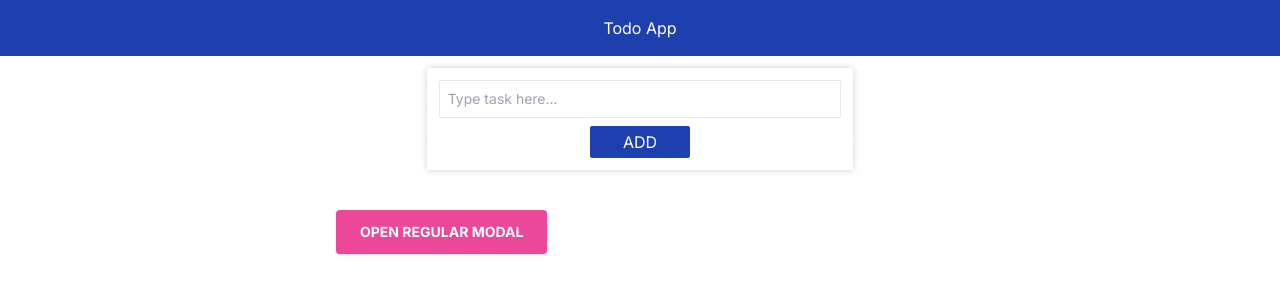
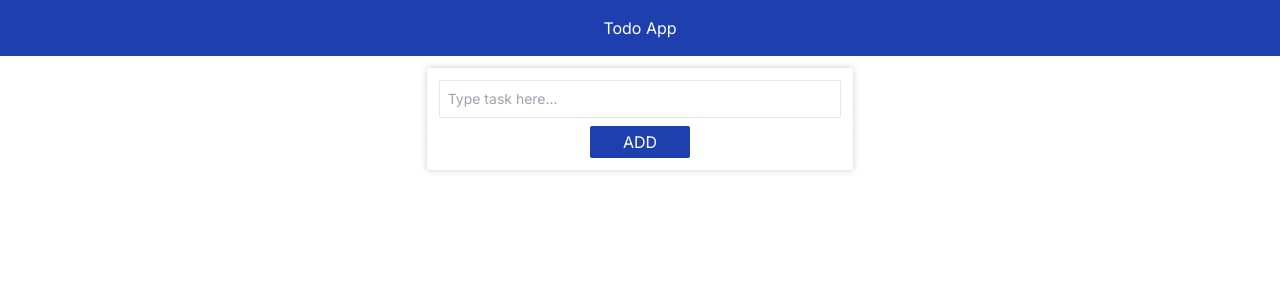
Before and after one commit to NashibJr/next-todo-app, a Next.js app: page / in a window 1280 px wide. Shown: the top 300 px of the page. Built offline with nearby package versions, Linux system fonts and the light colour scheme.

Commit message:
Customised the modal

```diff
--- a/app/page.js
+++ b/app/page.js
@@ -1,17 +1,23 @@
 "use client";
 
 import Header from "@/components/Header";
+import Modal from "@/components/Modal";
 import Todos from "@/components/Todos";
 import Form from "@/components/form";
+import React from "react";
 import { useSelector } from "react-redux";
 
 const Home = () => {
   const todos = useSelector((state) => state.todos);
+  const [modal, setModal] = React.useState(false);
+  const showModal = () => setModal(true);
+  const hideModel = () => setModal(false);
   return (
     <div>
       <Header />
       <Form />
-      <Todos todos={todos} />
+      <Todos todos={todos} showModal={showModal} />
+      <Modal modal={modal} hideModel={hideModel} />
     </div>
   );
 };
--- a/components/Modal.js
+++ b/components/Modal.js
@@ -1,27 +1,14 @@
-import React from "react";
-
-export default function Modal() {
-  const [showModal, setShowModal] = React.useState(false);
+const Modal = ({ modal, hideModel }) => {
   return (
     <>
-      <button
-        className="bg-pink-500 text-white active:bg-pink-600 font-bold uppercase text-sm px-6 py-3 rounded shadow hover:shadow-lg outline-none focus:outline-none mr-1 mb-1 ease-linear transition-all duration-150"
-        type="button"
-        onClick={() => setShowModal(true)}
-      >
-        Open regular modal
-      </button>
-      {showModal ? (
+      {modal ? (
         <>
           <div className="justify-center items-center flex overflow-x-hidden overflow-y-auto fixed inset-0 z-50 outline-none focus:outline-none mx-auto my-auto w-full">
             <div className="relative my-6 mx-auto max-w-3xl sm:w-2/4 xl:w-2/5 w-auto">
-              {/*content*/}
               <div className="border-0 rounded-lg shadow-lg relative flex flex-col w-full bg-white outline-none focus:outline-none">
-                {/*header*/}
                 <div className="flex items-start justify-between p-3 border-b border-solid border-slate-200 rounded-t">
                   <h3 className="text-2xl font-semibold">Edit task</h3>
                 </div>
-                {/*body*/}
                 <div className="relative p-3 flex-auto">
                   <input
                     type="text"
@@ -29,19 +16,18 @@ export default function Modal() {
                     className="border border-b-slate-200 rounded-sm p-2 outline-none text-sm w-full"
                   />
                 </div>
-                {/*footer*/}
                 <div className="flex items-center justify-end p-3 border-t border-solid border-slate-200 rounded-b">
                   <button
                     className="text-red-500 background-transparent font-bold uppercase px-2 py-2 text-sm outline-none focus:outline-none mr-1 mb-1 ease-linear transition-all duration-150"
                     type="button"
-                    onClick={() => setShowModal(false)}
+                    onClick={hideModel}
                   >
                     Close
                   </button>
                   <button
                     className="bg-emerald-500 text-white active:bg-emerald-600 font-bold uppercase text-sm px-2 py-2 rounded shadow hover:shadow-lg outline-none focus:outline-none mr-1 mb-1 ease-linear transition-all duration-150"
                     type="button"
-                    onClick={() => setShowModal(false)}
+                    onClick={hideModel}
                   >
                     Save Changes
                   </button>
@@ -54,4 +40,6 @@ export default function Modal() {
       ) : null}
     </>
   );
-}
+};
+
+export default Modal;
--- a/components/Todo.js
+++ b/components/Todo.js
@@ -1,12 +1,10 @@
-"use client";
-
 import React from "react";
 import { MdDelete } from "react-icons/md";
 import { AiTwotoneEdit } from "react-icons/ai";
 import { useDispatch } from "react-redux";
 import { deleteTodo } from "@/redux/todos/todoSlice";
 
-const Todo = ({ todo: { todo, status, id } }) => {
+const Todo = ({ todo: { todo, status, id }, showModal }) => {
   const [isCompleted, setIsCompleted] = React.useState(false);
   const [isChecked, setIsChecked] = React.useState(false);
   const dispatch = useDispatch();
@@ -34,7 +32,10 @@ const Todo = ({ todo: { todo, status, id } }) => {
         <p className="text-sm ml-4 font-semibold">{todo}</p>
       </div>
       <div className="flex">
-        <span className="w-8 cursor-pointer flex justify-center items-center mr-1">
+        <span
+          className="w-8 cursor-pointer flex justify-center items-center mr-1"
+          onClick={showModal}
+        >
           <AiTwotoneEdit />
         </span>
         <span
--- a/components/Todos.js
+++ b/components/Todos.js
@@ -1,13 +1,12 @@
-import Modal from "./Modal";
 import Todo from "./Todo";
 
-const Todos = ({ todos }) => {
+const Todos = ({ todos, showModal }) => {
   return (
     <div className="m-2 mt-6 md:w-3/4 md:mx-auto lg:w-2/3 p-4 xl:w-1/2">
-      {todos && todos.map((todo) => <Todo key={todo.id} todo={todo} />)}
-      <div>
-        <Modal />
-      </div>
+      {todos &&
+        todos.map((todo) => (
+          <Todo key={todo.id} todo={todo} showModal={showModal} />
+        ))}
     </div>
   );
 };
--- a/components/form.js
+++ b/components/form.js
@@ -1,5 +1,3 @@
-"use client";
-
 import { addTodo } from "@/redux/todos/todoSlice";
 import { nanoid } from "@reduxjs/toolkit";
 import React from "react";
```
